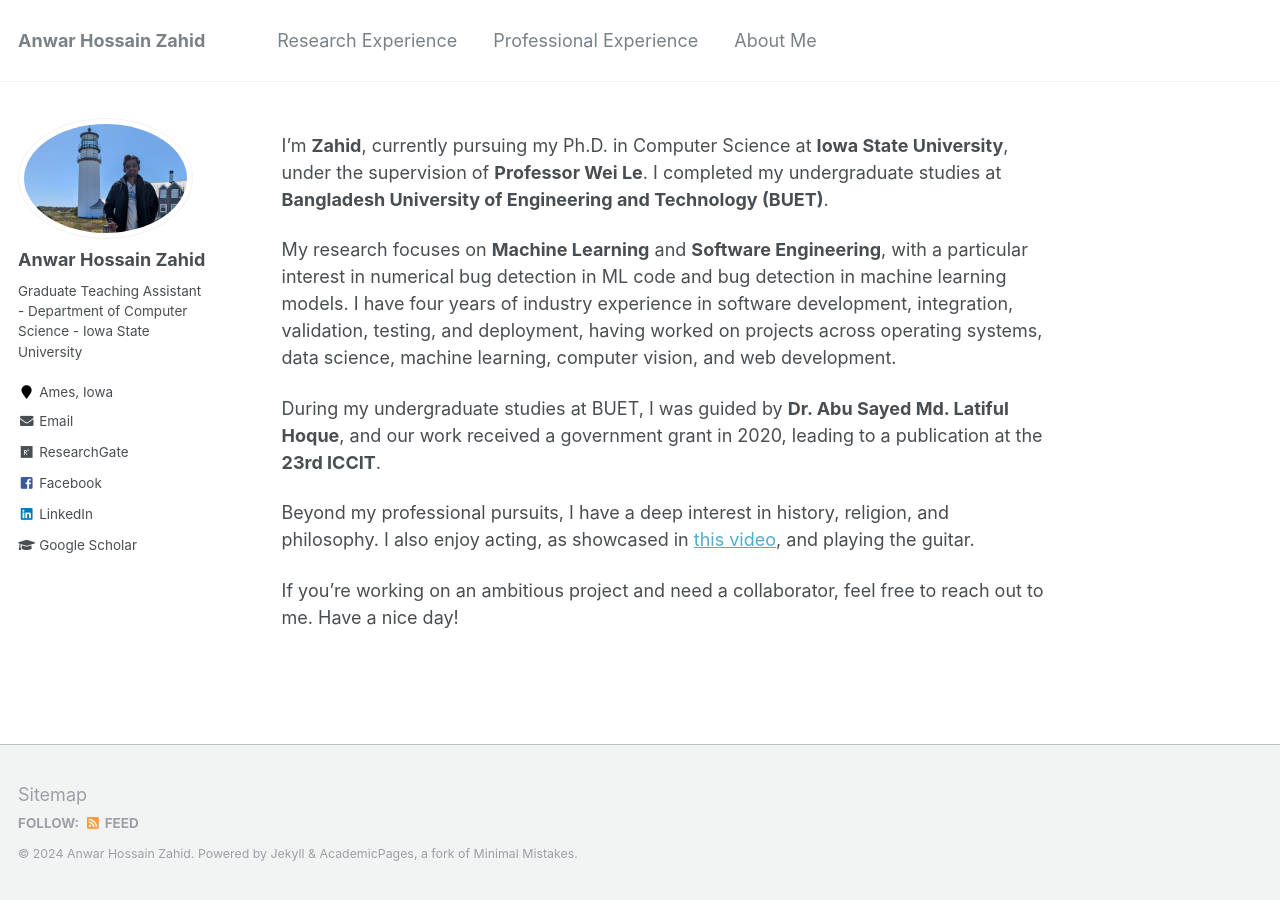
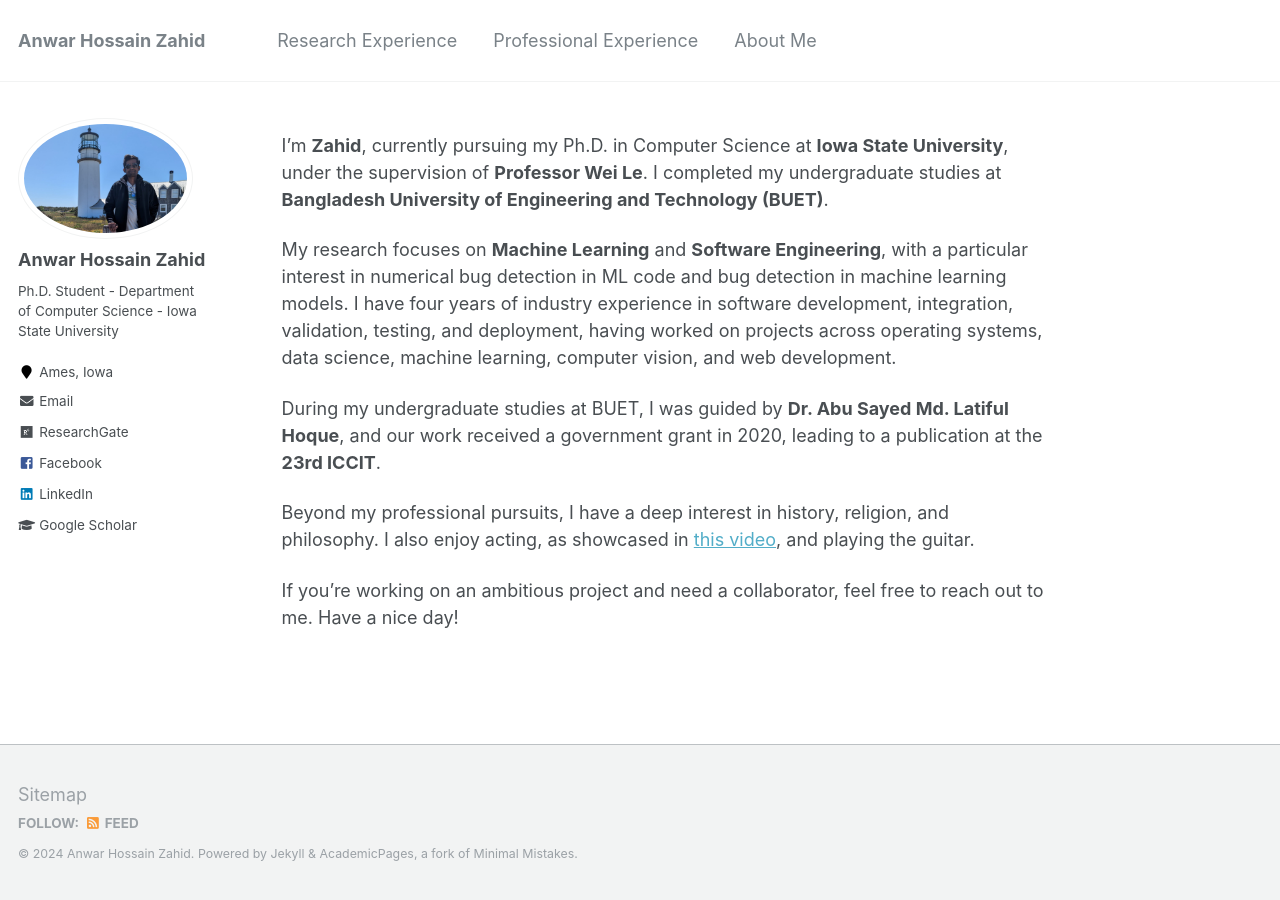
Before and after one commit to AnwarXahid/anwarxahid.github.io, a Jekyll site: the page built from _pages/about.md, in a window 1280 px wide. Built offline with Jekyll 4.4.1, drawn with Linux system fonts in a browser that asks for light colours.

Commit message:
enough change made for this time!

```diff
--- a/_config.yml
+++ b/_config.yml
@@ -82,7 +82,7 @@ analytics:
 author:
   name             : "Anwar Hossain Zahid"
   avatar           : "profile.jpg"
-  bio              : "Graduate Teaching Assistant - Department of Computer Science - Iowa State University"
+  bio              : "Ph.D. Student - Department of Computer Science - Iowa State University"
   location         : "Ames, Iowa"
   employer         :
   pubmed           :
```
